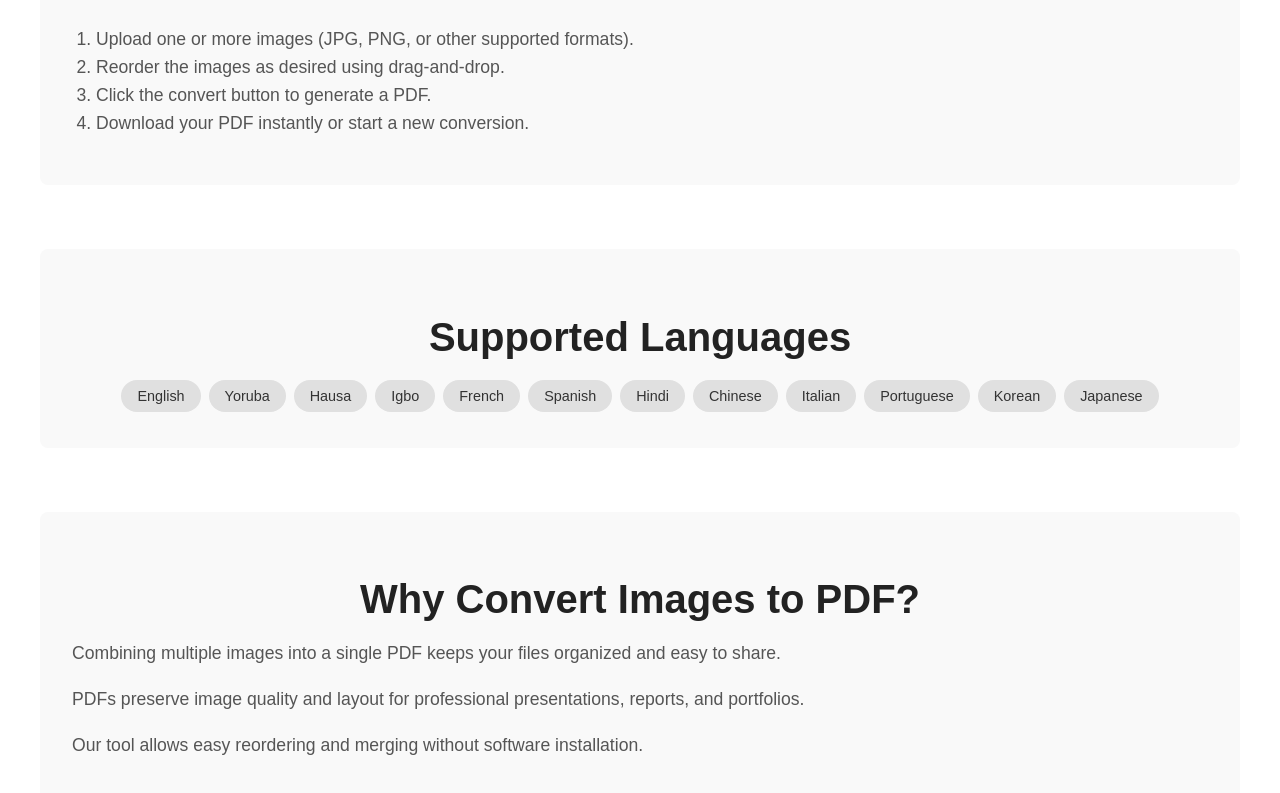
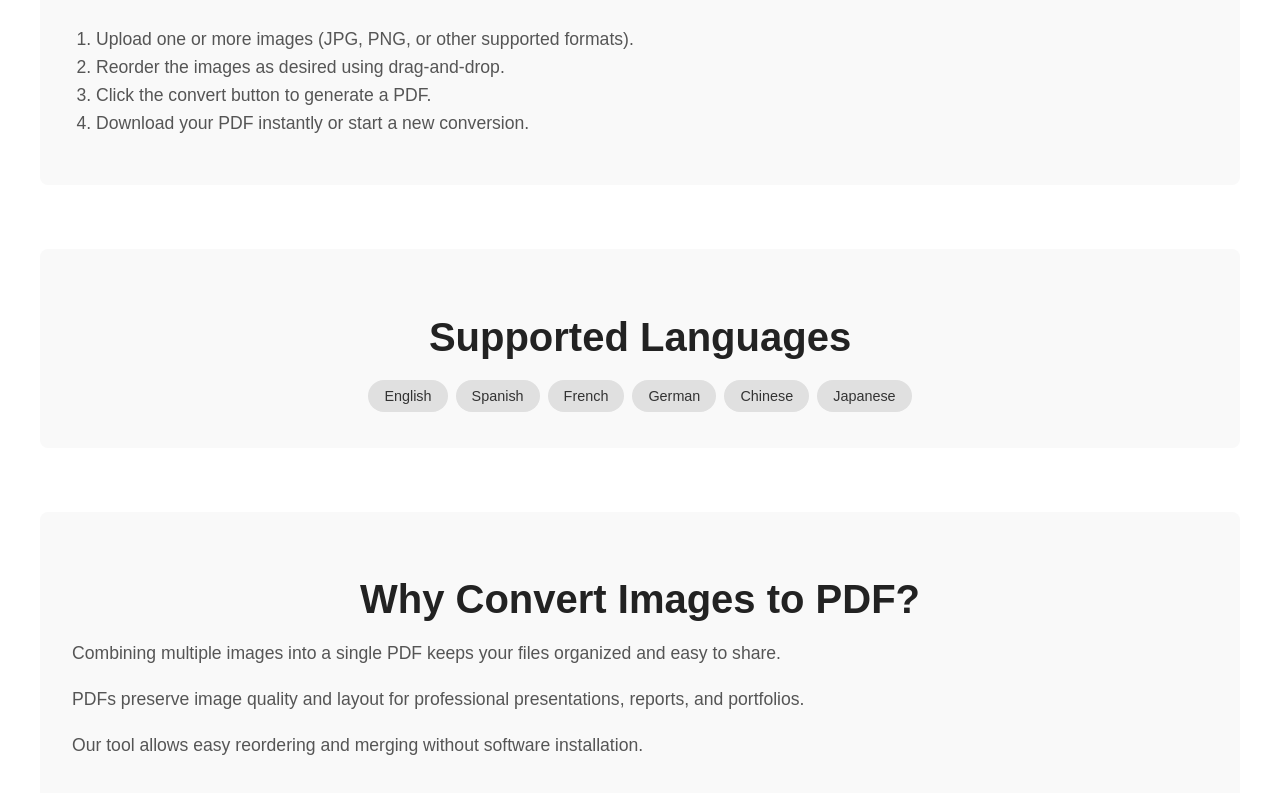
Before and after one commit to Leadmind-Developer/pdfimagetools-vercel, a Next.js app: page /image-to-pdf in a window 1280 px wide. Shown: the part 771-1564 px from the top of the page. Built offline with nearby package versions, Linux system fonts and the light colour scheme; no server answers.

Commit message:
Update page.jsx

```diff
--- a/src/app/image-to-pdf/page.jsx
+++ b/src/app/image-to-pdf/page.jsx
@@ -1,9 +1,7 @@
-"use client";
-
-import React, { useState } from "react";
+// src/app/image-to-pdf/page.tsx
+import React from "react";
 import Footer from "../../components/Footer";
 import ImageToPdfUploader from "../../components/ImageToPdfUploader";
-import LanguageSelector from "../../components/LanguageSelector";
 import Link from "next/link";
 
 export const metadata = {
@@ -13,8 +11,7 @@ export const metadata = {
   alternates: { canonical: "https://pdfimagetools.app/image-to-pdf" },
 };
 
-const translations = {
-  en: {
+const t = {
   heroTitle: "Convert Images to PDF Online",
   heroSubtitle:
     "Quickly convert JPG, PNG, and other image formats into a single PDF file. Upload, reorder, and generate PDFs with ease — free, secure, and no signup required.",
@@ -64,56 +61,9 @@ const translations = {
     "Image to PDF",
     "PDF Merge",
   ],
-  },
-
-  yo: {
-    heroTitle: "Yi Aworan Sí PDF Online",
-    heroSubtitle:
-      "Yi JPG, PNG, ati awọn ọna kika aworan miiran pada sí PDF kan. Gbe soke, ṣeto lẹsẹsẹ, ki o si ṣẹda PDF pẹlu irọrun — ọfẹ, ailewu, ko si ìforúkọsílẹ̀.",
-    stepsTitle: "Bá A Ṣe Nṣiṣẹ́",
-    steps: [
-      "Gbe ọkan tabi diẹ ẹ sii awọn aworan soke (JPG, PNG, tabi awọn ọna kika atilẹyin miiran).",
-      "Ṣeto awọn aworan ni aṣẹ ti o fẹ nipa lilo fa ati ju silẹ.",
-      "Tẹ bọtini yí padà lati ṣẹda PDF kan.",
-      "Gba PDF rẹ silẹ lẹsẹkẹsẹ tabi bẹrẹ iyipada tuntun.",
-    ],
-    supportedTitle: "Àwọn Èdè Tí A Ṣe Atilẹ́yìn",
-    aboutTitle: "Kí Ló Dé Tí A Fi N Yí Aworan Sí PDF?",
-    aboutText: [
-      "Darapọ̀ ọpọlọpọ awọn aworan sinu PDF kan ṣe iranlọwọ lati ṣeto awọn faili rẹ ki o rọrùn lati pin.",
-      "PDF ṣetọju didara aworan ati àtẹ̀jáde fun awọn ìwé iṣẹ́, ìròyìn, àti àfihàn.",
-      "Ọpa yii gba ọ laaye lati ṣeto lẹsẹsẹ ati darapọ laisi fifi sọfitiwia sori ẹrọ.",
-    ],
-    privacyTitle: "Àṣírí & Aàbò",
-    privacyText: [
-      "Gbogbo awọn aworan ti a gbe soke ni a paarẹ laifọwọyi lẹ́yìn wákàtí kan.",
-      "Ṣiṣẹda PDF jẹ́ ailewu ati pẹlu awọn faili igba diẹ. Ko si ìforúkọsílẹ̀ tàbí imeeli ti a beere.",
-    ],
-    faqTitle: "Ìbéèrè Tí A Máa N Béèrè",
-    faq: [
-      { question: "Ṣe ọ̀fẹ́ ni?", answer: "Bẹ́ẹ̀ni — ko si awọn aala, omi-ami, tabi owo t’akiyesi." },
-      {
-        question: "Àwọn ọna kika wo ni a ṣe atilẹyin?",
-        answer: "JPG, PNG, ati awọn ọna kika aworan olokiki miiran ni a ṣe atilẹyin.",
-      },
-      {
-        question: "Ṣe mo le ṣeto lẹsẹsẹ awọn aworan?",
-        answer: "Bẹ́ẹ̀ni — o le fa ki o ṣeto awọn aworan ṣaaju ki o ṣẹda PDF.",
-      },
-      {
-        question: "Ṣe awọn faili mi wa ni aabo?",
-        answer: "Bẹ́ẹ̀ni — a pa wọn lẹ́yìn iṣẹ́ju 60 ati ko pin pẹlu ẹnikẹni.",
-      },
-    ],
-    relatedTitle: "Àwọn Ọpa Míì",
-    relatedTools: ["PDF sí Word", "PDF sí Aworan", "Kíkó PDF kù", "Aworan sí PDF", "Darapọ PDF"],
-  },
 };
 
 export default function ImageToPdfPage() {
-  const [lang, setLang] = useState("en");
-  const t = translations[lang] || translations["en"];
-
   const containerStyle = { maxWidth: "1200px", margin: "0 auto", padding: "2rem" };
   const sectionStyle = {
     marginBottom: "4rem",
@@ -166,12 +116,11 @@ export default function ImageToPdfPage() {
     <div style={{ display: "flex", flexDirection: "column", minHeight: "100vh" }}>
       <main style={{ flex: 1 }}>
         <div style={containerStyle}>
-          {/* Home + Language Selector */}
+          {/* Home Link */}
           <div style={{ display: "flex", alignItems: "center", marginBottom: "2rem" }}>
             <Link href="/" style={homeButtonStyle}>
               PDFImageTools Home
             </Link>
-            <LanguageSelector currentLang={lang} onChange={setLang} />
           </div>
 
           {/* Hero */}
@@ -197,20 +146,7 @@ export default function ImageToPdfPage() {
           <section style={sectionStyle}>
             <h2 style={headingStyle}>{t.supportedTitle}</h2>
             <div style={{ textAlign: "center" }}>
-              {[
-                "English",
-                "Yoruba",
-                "Hausa",
-                "Igbo",
-                "French",
-                "Spanish",
-                "Hindi",
-                "Chinese",
-                "Italian",
-                "Portuguese",
-                "Korean",
-                "Japanese",
-              ].map((lang) => (
+              {["English", "Spanish", "French", "German", "Chinese", "Japanese"].map((lang) => (
                 <span key={lang} style={badgeStyle}>
                   {lang}
                 </span>
```
Lines whose indentation alone changed are shown as unchanged.
